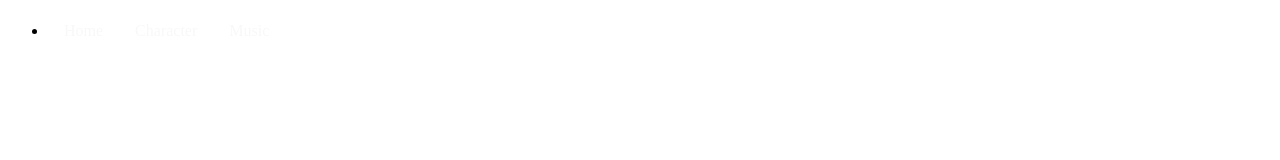
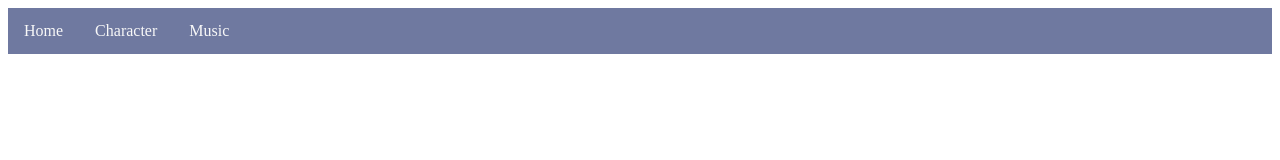
Before and after one commit to TsundereSenpai/Double-Dealing-Character, a plain HTML site: page Resourses/header.html in a window 1280 px wide. Drawn offline with Linux system fonts and the light colour scheme; a web font is replaced by a local one.

Commit message:
Hopelessness goes brrr

```diff
--- a/Characters/characters.css
+++ b/Characters/characters.css
@@ -10,7 +10,7 @@ div.contain{
     color: #D6DBEE;
     position: absolute;
     left: 3%;
-    top: 10%;
+    top: 100px;
     width: 95%;
     margin-bottom: 100px;
 }
--- a/Resourses/header.html
+++ b/Resourses/header.html
@@ -1,8 +1,8 @@
 <link rel='stylesheet' href='https://tsunderesenpai.github.io/Double-Dealing-Character/style.css'>
-<ul>
-  <li><a href="https://tsunderesenpai.github.io/Double-Dealing-Character/index.html">Home</a></li>
+<ul class="classed">
+  <li class="classed"><a href="https://tsunderesenpai.github.io/Double-Dealing-Character/index.html">Home</a></li>
 
-  <li class="dropdown">
+  <li class="dropdown classed">
   	<a href="javascript:void(0)">Character</a>
   	<div class="dropdown-content">
   		<a href="https://tsunderesenpai.github.io/Double-Dealing-Character/Characters/Reimu.html">博麗 霊夢</a>
@@ -20,7 +20,7 @@
   	</div>
   </li>
 
-  <li class="dropdown">
+  <li class="dropdown classed">
     <a href="javascript:void(0)" class="dropbtn">Music</a>
     <div class="dropdown-content">
       <a href="#">不思議なお祓い棒</a>
--- a/style.css
+++ b/style.css
@@ -30,7 +30,7 @@ div.title {
 }
 
   /*Header*/
-ul. {
+ul.classed {
   list-style-type: none;
   margin: 0;
   padding: 0;
@@ -38,7 +38,7 @@ ul. {
   background-color: #6F79A0;
 }
 
-li {
+li.classed {
   float: left;
 }
 
```
